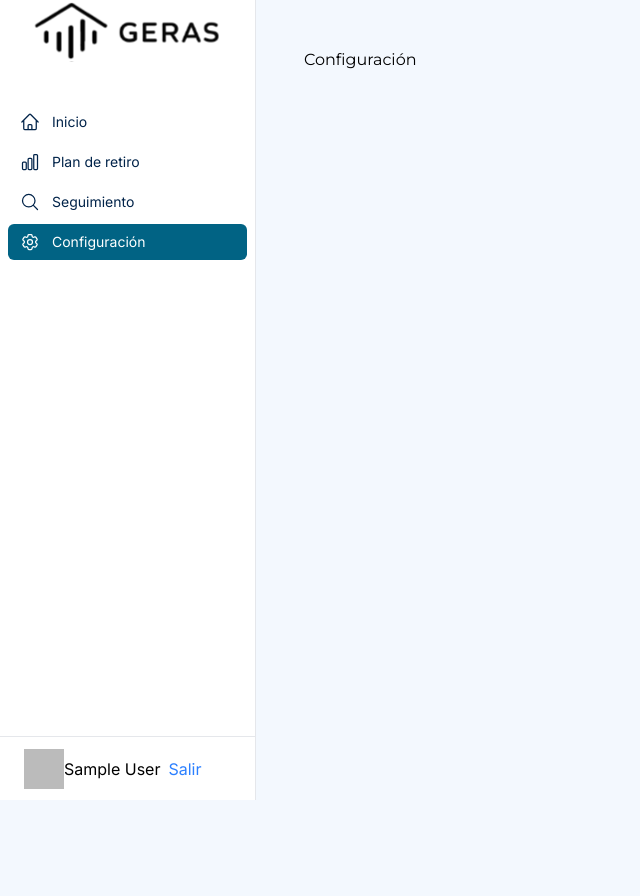
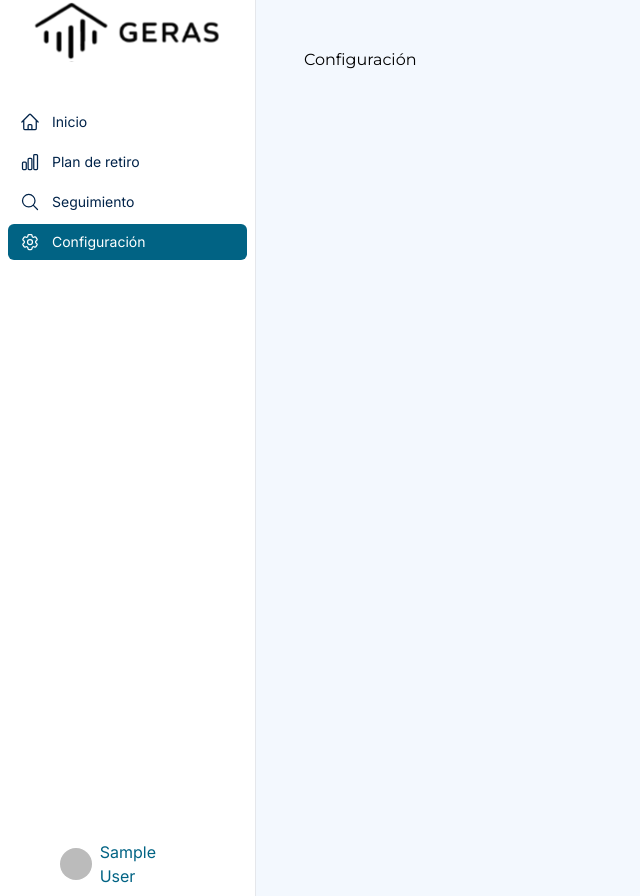
Before and after one commit to gerasApp/geras, a Next.js app in the folder apps/frontend/: page /inicio/configuracion in a window 1280 px wide. Shown: the whole page, without its empty margins (0-640 px from the left). Before the commit the page ends 800 px from the top, so only its background shows below. Built offline with nearby package versions, Linux system fonts and the light colour scheme; no server answers; sample sign-in values are in the browser's storage.

Commit message:
Diseño usuario footer

```diff
--- a/apps/frontend/app/components/sidebar.tsx
+++ b/apps/frontend/app/components/sidebar.tsx
@@ -2,13 +2,33 @@
 import NavLinks from "@/app/components/nav-links";
 import { UserCircleIcon } from "@heroicons/react/24/outline";
 import { signIn, signOut, useSession } from "next-auth/react";
+import { useState, useRef, useEffect } from "react";
 import Image from "next/image";
 import { inter } from "@/app/components/fonts";
+import { handleClientScriptLoad } from "next/script";
 
 //Habria que hacer que esto se esconda en un menu para celular asi no ocupa tanto espacio
 export default function Sidebar() {
   const { data: session } = useSession();
   //console.log("Session data:", session);
+
+  /*  POPOVER que se incluye al cliquear la foto del usaurio y tiene la opción de salir */
+  const [popoverOpen, setPopoverOpen] = useState(false);
+  const popoverRef = useRef<HTMLDivElement | null>(null);
+
+  // Cerrar popover si se cliquea afuera
+  useEffect(() => {
+    function handleClickOutside(event: MouseEvent) {
+      if (
+        popoverRef.current &&
+        !popoverRef.current.contains(event.target as Node)
+      ) {
+        setPopoverOpen(false);
+      }
+    }
+    document.addEventListener("mousedown", handleClickOutside);
+    return () => document.removeEventListener("mousedown", handleClickOutside);
+  });
 
   if (session) {
     return (
@@ -76,20 +96,44 @@ export default function Sidebar() {
           <NavLinks />
         </nav>
         {/* Footer */}
-        <div className="flex h-16 items-center px-6 border-t border-gray-200">
+        <div
+          className={`${inter.className} relative flex h-16 items-center px-15`}
+        >
+          <button
+            onClick={() => setPopoverOpen((open) => !open)}
+            className="p-0 border-none bg-transparent"
+            style={{ lineHeight: 0 }}
+          >
             <Image
               src={session?.user?.image || ""}
-            width={40}
-            height={40}
+              width={35}
+              height={35}
               alt="Foto"
+              className="rounded-full transition duration-200 hover:scale-110 hover:shadow-lg hover:border-4 img-hover-brand-primary"
             />
-          {session?.user?.name} <br />
+          </button>
+          {/* Popover */}
+          {popoverOpen && (
+            <div
+              ref={popoverRef}
+              className="absolute bottom-full left-10 mb-2 h-10 w-32 bg-white-500 border-black rounded-lg shadow-lg z-20"
+            >
               <button
-            onClick={() => signOut()}
-            className="ml-2 text-blue-500 hover:underline"
+                onClick={() => {
+                  signOut();
+                  setPopoverOpen(false);
+                }}
+                className="block w-full text-left px-4 py-2 text-blue-500 hover:bg-gray-100"
+                style={{ color: "var(--color-brand-primary" }}
               >
                 Salir
               </button>
+            </div>
+          )}
+          <span className="px-2" style={{ color: "var(--color-brand-primary" }}>
+            {session?.user?.name}
+          </span>{" "}
+          <br />
         </div>
       </aside>
     );
@@ -98,15 +142,15 @@ export default function Sidebar() {
     <aside className="flex max-w-64 min-h-screen  flex-col bg-white border-r border-gray-200">
       {" "}
       {/* Corregir lo de min-h-screen*/}
-      {/* Logo Temporal */}
+      {/* Logo Geras */}
       <div className="flex h-16 items-center px-6">
-        <svg
-          width="239"
-          height="43"
-          viewBox="0 0 239 43"
-          fill="none"
-          xmlns="http://www.w3.org/2000/svg"
-        >
+        <img
+          src="/geras-logo-3.svg"
+          alt="Logo"
+          width={239}
+          height={43}
+          className="h-16"
+        />
         <path
           fillRule="evenodd"
           clipRule="evenodd"
@@ -153,14 +197,13 @@ export default function Sidebar() {
           d="M85.2062 35.8843C86.5234 39.8015 90.2256 42.6231 94.5867 42.6231H95.1294C100.594 42.6231 105.024 38.1932 105.024 32.7287V32.1696H99.6596V32.7287C99.6596 35.2307 97.6314 37.2589 95.1294 37.2589H94.5867C93.3116 37.2589 92.1595 36.7321 91.3363 35.8843H85.2062Z"
           fill="#000150"
         ></path>
-        </svg>
       </div>
       {/* Navigation */}
       <nav className="flex-1 px-4 py-4 space-y-1">
         <NavLinks />
       </nav>
       {/* Footer */}
-      <div className="flex h-16 items-center px-6 border-t border-gray-200">
+      <div className="flex h-16 items-center px-6">
         <UserCircleIcon className="mr-2 h-8" />
         Sin sesión iniciada <br />
         <button
--- a/apps/frontend/app/globals.css
+++ b/apps/frontend/app/globals.css
@@ -11,3 +11,7 @@ body {
   background: var(--color-brand-light);
   font-family: "Inter", ui-sans-serif, system-ui;
 }
+
+.img-hover-brand-primary:hover {
+  border-color: var(--color-brand-primary) !important;
+}
--- a/apps/frontend/app/inicio/configuracion/page.tsx
+++ b/apps/frontend/app/inicio/configuracion/page.tsx
@@ -1,5 +1,9 @@
 import { montserrat } from "@/app/components/fonts";
 
 export default function Page() {
-  return <p className={montserrat.className}>Configuración</p>;
+  return (
+    <div className="flex flex-col h-screen">
+      <p className={montserrat.className}>Configuración</p>
+    </div>
+  );
 }
```
Lines whose indentation alone changed are shown as unchanged.
